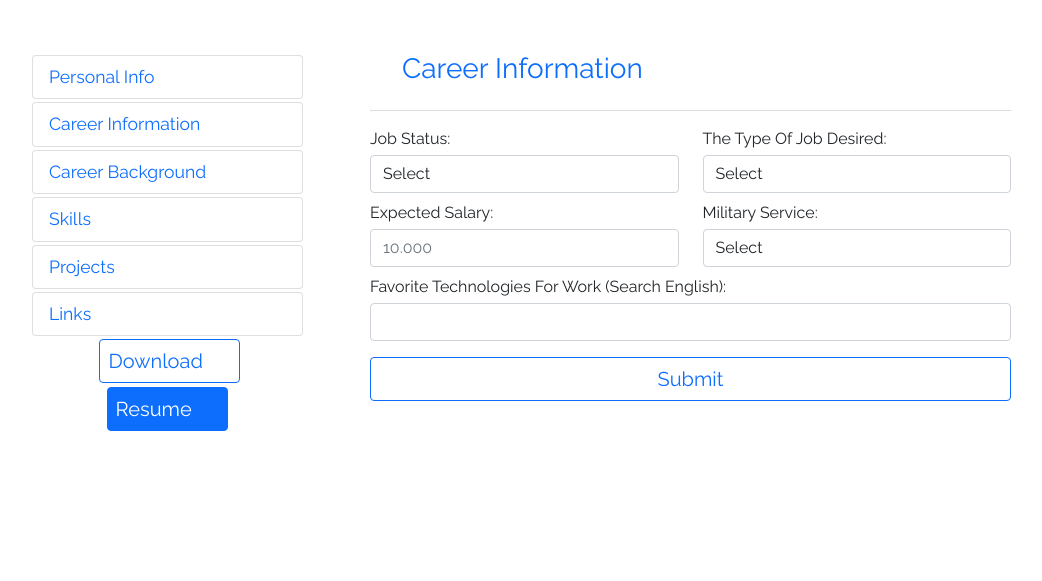
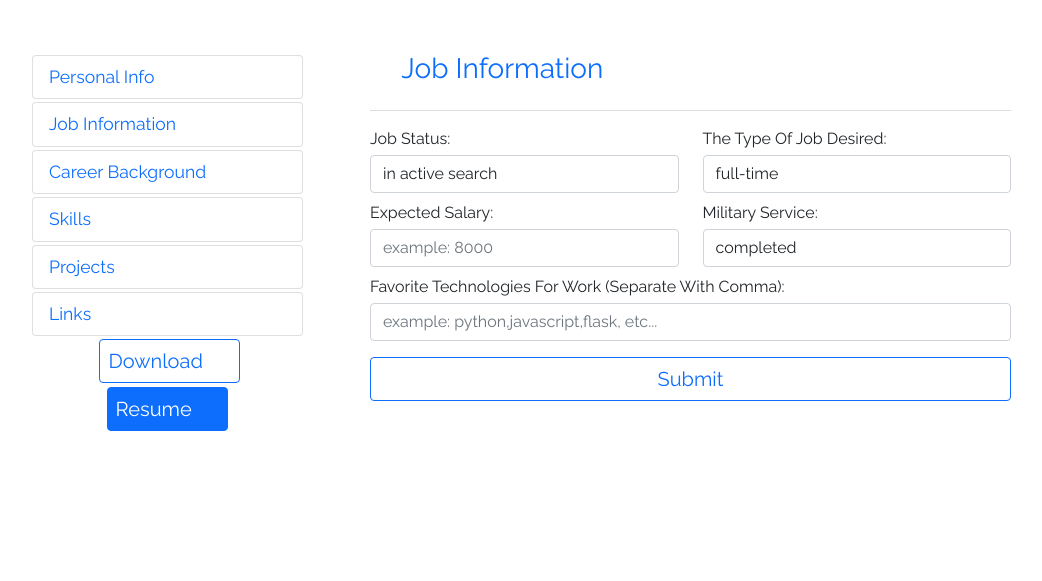
Before and after one commit to zareisajad/resume-builder-flask, a Flask app: page /profile/employment in a window 1280 px wide. Shown: the top 581 px of the page, without its empty margins (93-1135 px from the left). Run offline with Flask 2, Linux system fonts and the light colour scheme; the visitor is signed in with stand-in values (Sample User, id 1); some libraries are stand-ins or nearby versions.

Commit message:
replaced html jobinfo and creerinfo with wtforms

```diff
--- a/app/forms.py
+++ b/app/forms.py
@@ -1,8 +1,9 @@
+from flask.app import Flask
 from flask_wtf import FlaskForm
 from flask_wtf.file import FileField, FileRequired, FileAllowed
 from wtforms.fields.simple import TextAreaField
 from wtforms.validators import DataRequired, Length, Email, ValidationError
-from wtforms import StringField, SelectField, IntegerField
+from wtforms import StringField, SelectField, IntegerField, BooleanField
 
 
 class ProfileForm(FlaskForm):
@@ -11,10 +12,12 @@ class ProfileForm(FlaskForm):
         validators=[FileAllowed(['jpg', 'png', 'jpeg'])]
     )
     phone = StringField(
-        render_kw={'placeholder': 'phone'}, validators=[DataRequired()]
+        render_kw={'placeholder': 'phone'},
+        validators=[DataRequired()]
     )
     birthday_year = IntegerField(
-        render_kw={'placeholder': 'your birthday year'}, validators=[DataRequired()]
+        render_kw={'placeholder': 'your birthday year'},
+        validators=[DataRequired()]
     )
     title = StringField(
         render_kw={'placeholder': 'Example(Full stack flask developer, etc...)'},
@@ -29,15 +32,18 @@ class ProfileForm(FlaskForm):
         validators=[DataRequired()]
     )
     marital_status = SelectField(
-        choices = [('single', 'Single'), ('married', 'Married')]
+        choices = [('single', 'Single'), ('married', 'Married')],
+        validators=[DataRequired()]
     )
     gender = SelectField(
         choices = [
             ('male', 'Male'), ('female', 'Female'),
-            ('not-say', 'I\'d rather not to say'), ('other', 'Other')]
+            ('not-say', 'I\'d rather not to say'), ('other', 'Other')],
+        validators=[DataRequired()]
     )
     gender_text = StringField(
         render_kw={'placeholder': 'your gender'},
+        validators=[DataRequired()]
     )
     about = TextAreaField(
         render_kw={
@@ -46,3 +52,63 @@ class ProfileForm(FlaskForm):
         },
         validators=[DataRequired()]
     )
+
+
+class JobInfoForm(FlaskForm):
+    job_status = SelectField(
+        choices = [
+            ('active', 'in active search'),
+            ('interested', 'interested in a new job'),
+            ('not-looking', 'not looking for a job')
+        ],
+        validators=[DataRequired()]
+    )
+    job_type = SelectField(
+        choices = [
+            ('full-time', 'full-time'),
+            ('part-time', 'part-time'),
+            ('projects', 'i like do some projects')
+        ],
+        validators=[DataRequired()]
+    )
+    military_service = SelectField(
+        choices = [
+            ('completed', 'completed'), ('subject', 'subject')
+        ],
+        validators=[DataRequired()]
+    )
+    expected_salary = StringField(
+        render_kw={'placeholder': 'example: 8000'},
+        validators=[DataRequired()]
+    )
+    work_tech = StringField(
+        render_kw={'placeholder': 'example: python,javascript,flask, etc...'},
+        validators=[DataRequired()]
+    )
+
+
+class CreerBackForm(FlaskForm):
+    job_title = StringField(
+        render_kw={'placeholder': 'job title'},
+        validators=[DataRequired()]
+    )
+    company_name = StringField(
+        render_kw={'placeholder': 'company name'},
+        validators=[DataRequired()]
+    )
+    employment_date = StringField(
+        render_kw={'placeholder': 'employment date'},
+        validators=[DataRequired()]
+    )
+    quit_date = StringField(
+        render_kw={'placeholder': 'date you quit the job', 'id':'quitJob'},
+        validators=[DataRequired()]
+    )
+
+    about_job = TextAreaField(
+        render_kw={
+            'placeholder': 'Tell more about this job...',
+            'cols':'30', 'rows':'5'
+        },
+        validators=[DataRequired()]
+    )
--- a/app/routes.py
+++ b/app/routes.py
@@ -6,7 +6,7 @@ from flask_login import current_user, login_required, login_user, logout_user
 from werkzeug.utils import secure_filename
 
 from app import app, login, db
-from app.forms import ProfileForm
+from app.forms import ProfileForm, JobInfoForm, CreerBackForm
 from app.models import User, Profile
 
 
@@ -27,13 +27,11 @@ def sign_up():
         password2 = request.form.get('password2')
         user = User.query.filter_by(email=email).first()
         if user and password1 != password2:
-            #flash("Somthing's wrong. please try again.")
             return redirect(url_for('sign_up'))
         user = User(fname=fname, lname=lname, email=email)
         user.set_password(password1)
         db.session.add(user)
         db.session.commit()
-        #flash('Your are now ready to sign in! have fun.')
         return redirect(url_for('sign_in'))
     return render_template('sign_up.html', title='home')
 
@@ -143,14 +141,16 @@ def upload_img(img_file):
 
 @app.route('/profile/employment', methods=['POST', 'GET'])
 @login_required
-def career_info():
-    return render_template('resume-forms/career_info.html', title='Career Information')
+def job_info():
+    form = JobInfoForm()
+    return render_template('resume-forms/job_info.html', title='Job Information', form=form)
 
 
 @app.route('/profile/background', methods=['POST', 'GET'])
 @login_required
 def career_background():
-    return render_template('resume-forms/career_background.html', title='Career Background')
+    form = CreerBackForm()
+    return render_template('resume-forms/career_background.html', title='Career Background', form=form)
 
 
 @app.route('/profile/skills', methods=['POST', 'GET'])
--- a/app/templates/base.html
+++ b/app/templates/base.html
@@ -19,9 +19,9 @@
                       Personal Info
                     </li>
                   </a>
-                  <a href="{{ url_for('career_info') }}">
+                  <a href="{{ url_for('job_info') }}">
                     <li class="list-group-item rounded text-primary">
-                      career information
+                      Job information
                     </li>
                   </a>
                   <a href="{{ url_for('career_background') }}">
--- a/app/templates/resume-forms/career_info.html
+++ /dev/null
@@ -1,46 +0,0 @@
-{% extends 'base.html' %}
-
-{% block content %}
-<div class="text-capitalize">
-    <form method="post">
-    <div class="row">
-        <div class="col-md-6">
-            <label class="mb-1"  for="bookid">job status:</label>
-            <select class="form-control"  name="marital-status" required>
-                <option value="" disabled selected hidden>Select</option>
-                <option value="active">In active search</option>
-                <option value="interested">Interested in a new job</option>
-                <option value="not-looking">I'm not looking for a job</option>
-            </select>
-        </div>
-        <div class="col-md-6">
-            <label class="mb-1"  for="cardid">The type of job desired:</label>
-            <select class="form-control"  name="marital-status" required>
-                <option value="" disabled selected hidden>Select</option>
-                <option value="full">Full-time</option>
-                <option value="part">Part-time</option>
-                <option value="project">Projects</option>
-            </select>
-        </div>
-        <div class="col-md-6">
-            <label class="mb-1 mt-2" for="cardid">Expected salary:</label>
-            <input class="form-control" type="text" name="cardid" placeholder="10.000" required>
-        </div>
-        <div class="col-md-6">
-            <label class="mb-1 mt-2" for="cardid">Military service:</label>
-            <select class="form-control"  name="marital-status" required>
-                <option value="" disabled selected hidden>Select</option>
-                <option value="completed">Completed</option>
-                <option value="subject">Subject </option>
-            </select>
-        </div>
-
-        <div class="col-md-12">
-            <label class="mb-1 mt-2" for="cardid">Favorite technologies for work (search English):</label>
-            <input class="form-control" type="text" name="cardid" placeholder="" required>
-        </div>
-    </div>
-    <button class="w-100 btn btn-outline-primary mt-3" type="submit">Submit</button>
-    </form>
-</div>
-{% endblock %}
--- /dev/null
+++ b/app/templates/resume-forms/job_info.html
@@ -0,0 +1,33 @@
+{% extends 'base.html' %}
+
+{% block content %}
+<div class="text-capitalize">
+    <form method="post">
+        {{ form.hidden_tag() }}
+    <div class="row">
+        <div class="col-md-6">
+            <label class="mb-1"  for="bookid">job status:</label>
+            {{ form.job_status(class_='form-control') }}
+        </div>
+        <div class="col-md-6">
+            <label class="mb-1"  for="cardid">The type of job desired:</label>
+            {{ form.job_type(class_='form-control') }}
+        </div>
+        <div class="col-md-6">
+            <label class="mb-1 mt-2" for="cardid">Expected salary:</label>
+            {{ form.expected_salary(class_='form-control') }}
+        </div>
+        <div class="col-md-6">
+            <label class="mb-1 mt-2" for="cardid">Military service:</label>
+            {{ form.military_service(class_='form-control') }}
+        </div>
+
+        <div class="col-md-12">
+            <label class="mb-1 mt-2" for="cardid">Favorite technologies for work (separate with comma):</label>
+            {{ form.work_tech(class_='form-control') }}
+        </div>
+    </div>
+    <button class="w-100 btn btn-outline-primary mt-3" type="submit">Submit</button>
+    </form>
+</div>
+{% endblock %}
```
Also changed, not shown: app/templates/resume-forms/career_background.html (+12 -37 lines).
